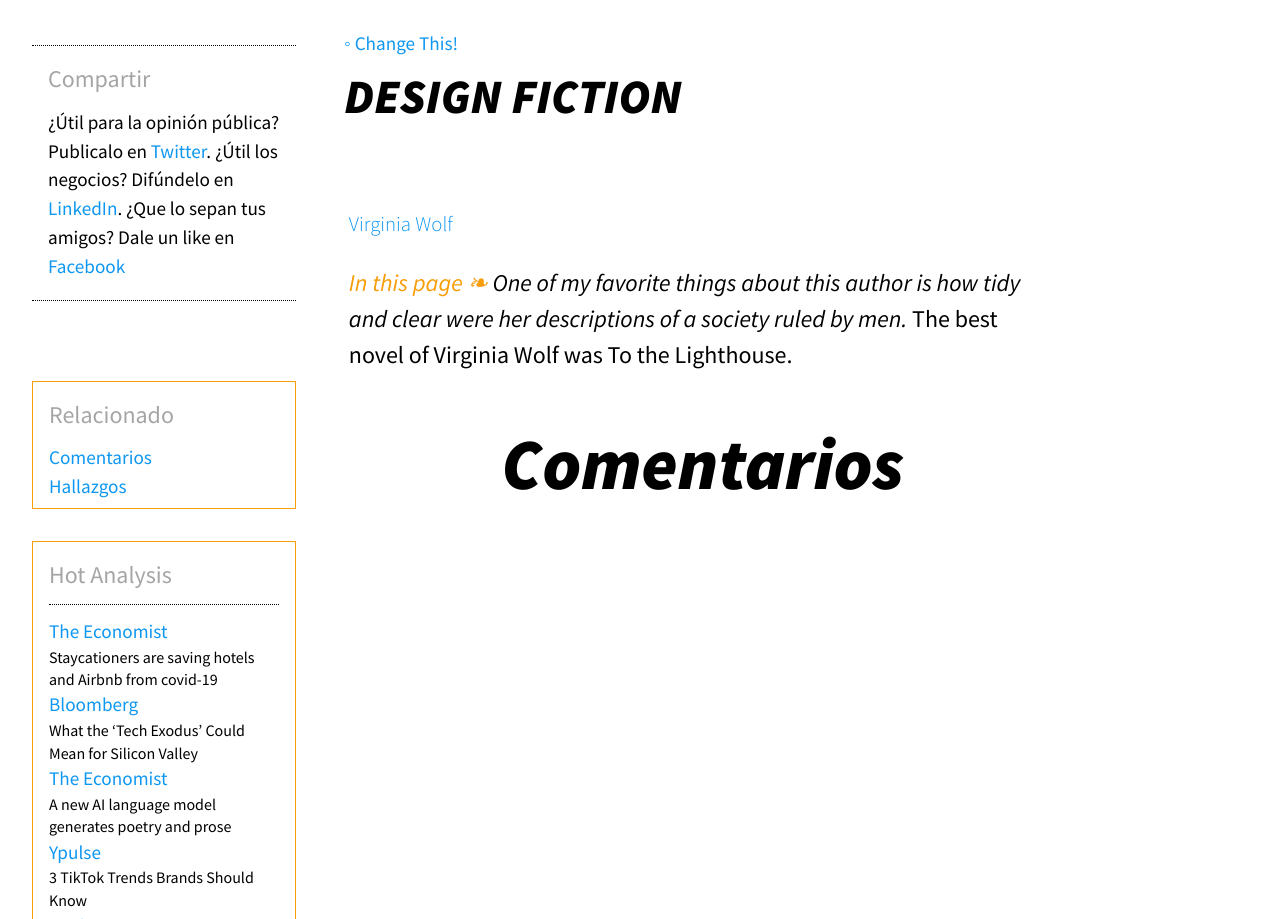
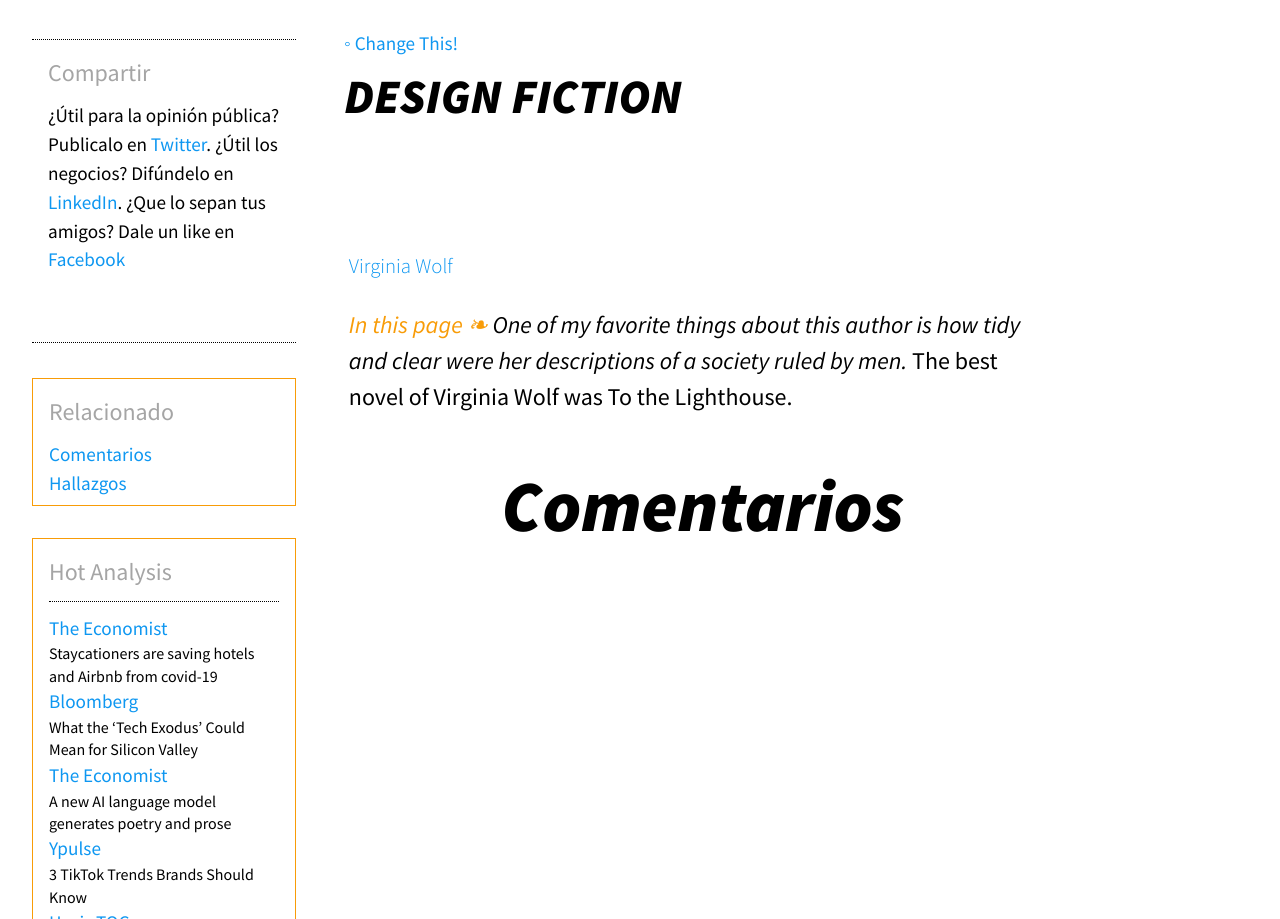
Before and after one commit to cerebralweb/pauloInsightsPortafolio, a plain HTML site: page a/design-fiction.html in a window 1280 px wide. Shown: the part 62-981 px from the top of the page. Drawn offline with Linux system fonts and the light colour scheme; a script that the page names is missing; a web font is replaced by a local one.

Commit message:
quoteMachine 2

```diff
--- a/css/postStyle.css
+++ b/css/postStyle.css
@@ -614,13 +614,13 @@ th[scope="row"] {
   font-weight: 400;
   min-width: 10rem;
   max-width: 16.5rem;
-  height: 16em;
+  height: 19em;
   flex: auto;
   order: 0;
   background-color: white;
   border-top: 1px dotted black;
   border-bottom: 1px dotted black;
-  margin: 2.7em 2em 0em 2em;
+  margin: 2.3em 2em 0em 2em;
   padding: 1em;
   text-align: left;
 }
@@ -651,7 +651,7 @@ th[scope="row"] {
   display: flex;
   flex-wrap: wrap;
   flex-direction: column;
-  margin: 2em 2em 0em 2em;
+  margin: -0.8em 2em 0em 2em;
   padding: 0em;
   text-align: left;
   min-width: 16.5em;
```
